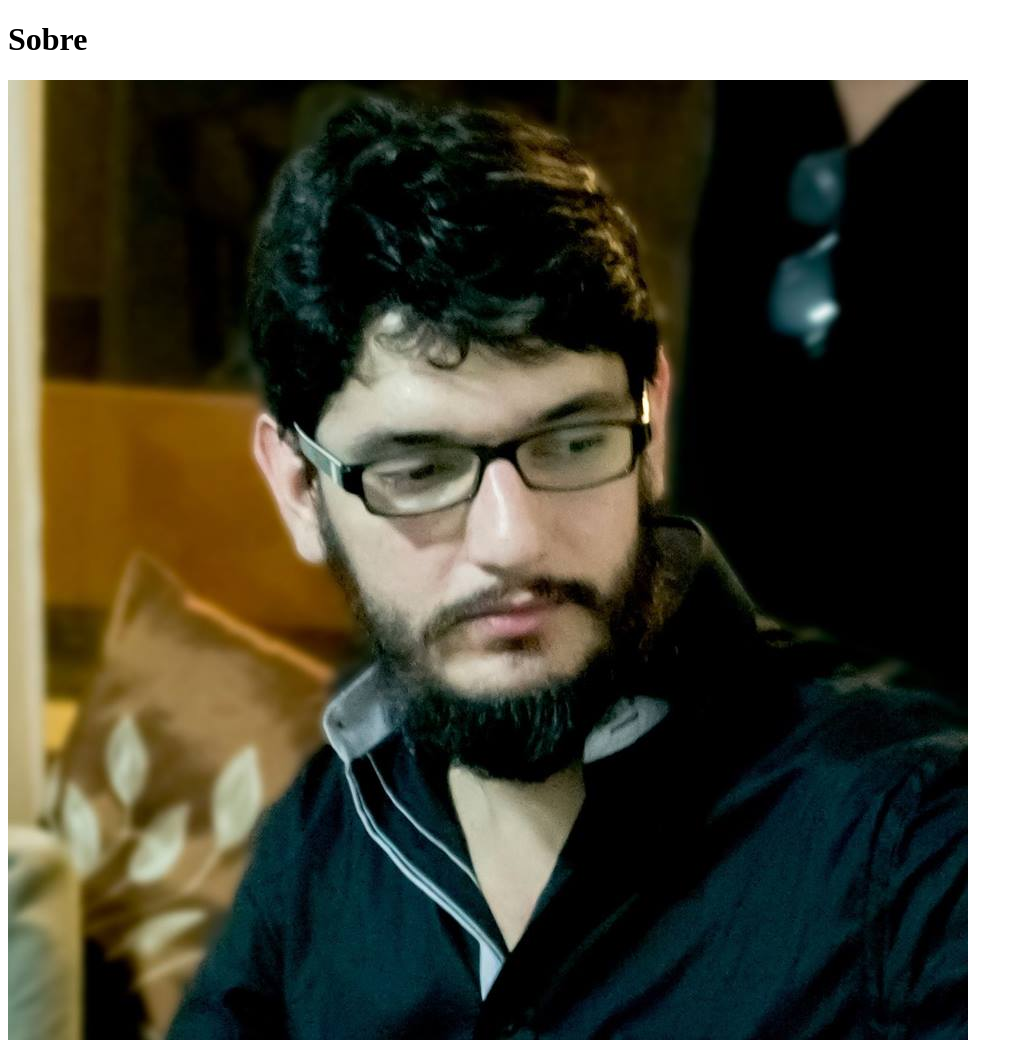
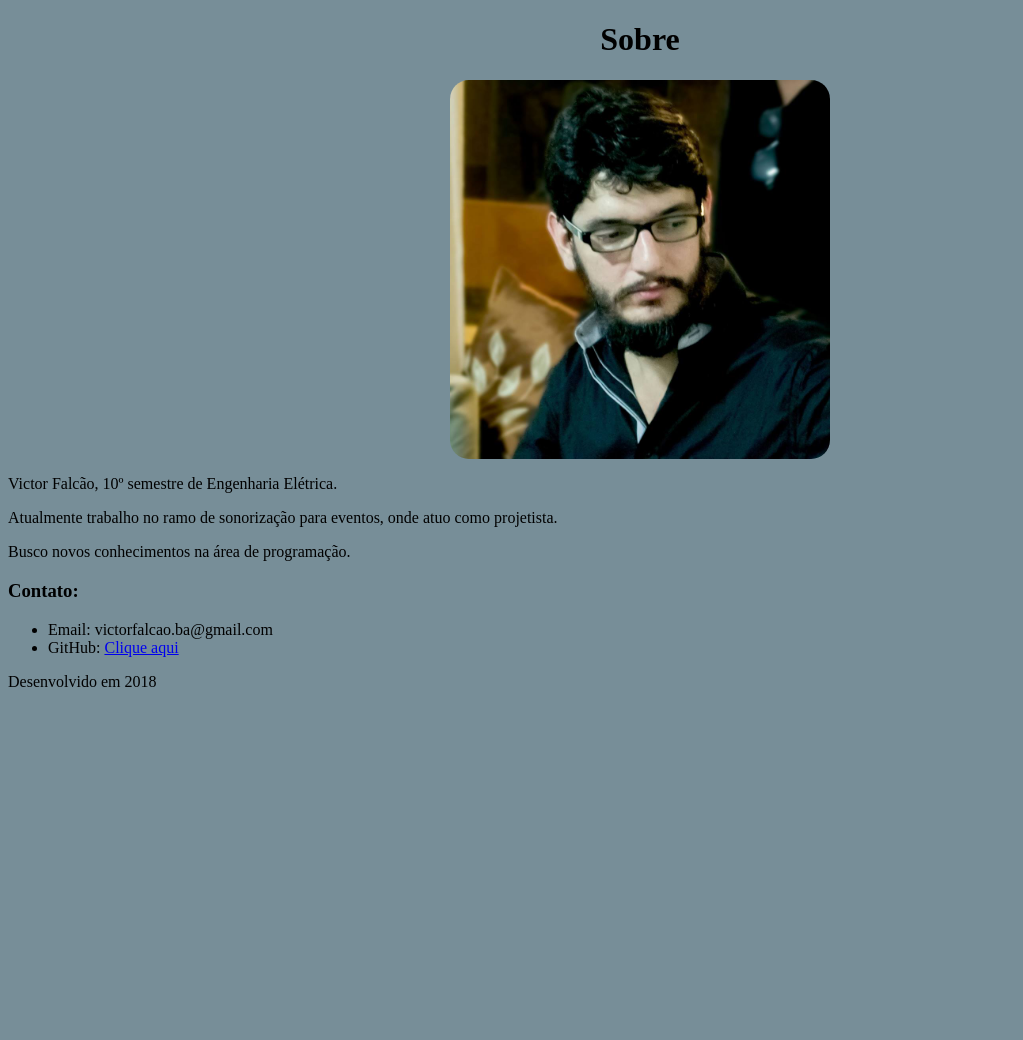
Before and after one commit to victorfalcaoba/perfil-web, a plain HTML site: page index.html in a window 1280 px wide. Shown: the top 1040 px of the page, without its empty margins (0-1023 px from the left). After the commit the page ends 800 px from the top, so only its background shows below. Drawn offline with Linux system fonts and the light colour scheme.

Commit message:
added css na aplicacao

```diff
--- /dev/null
+++ b/css/style.css
@@ -0,0 +1,15 @@
+.texto-centro{
+  text-align: center;
+}
+.img-centro{
+  margin-left: auto;
+  margin-right: auto;
+  display: block;
+  width: 30%;
+}
+.img-circle{
+  border-radius: 5%;
+}
+html{
+      background-color: #778E98;
+}
--- a/index.html
+++ b/index.html
@@ -2,17 +2,19 @@
 <html lang="pt" dir="ltr">
   <head>
       <!-- </head> Importante para o navegador -->
+
     <meta charset="utf-8">
     <title>Victor Falcão</title>
     <meta name="author" content="VFS">
     <meta name="description" content="Primeira Pagina criada no curso Front-End">
+    <link rel="stylesheet" href="css/style.css">
   <body>
     <!-- Conteudo do site -->
     <header>
-      <h1>Sobre</h1>
+      <h1 class="texto-centro">Sobre</h1>
     </header>
     <section>
-      <img src="img/perfil.jpg" alt="Foto do perfil">
+      <img class="img-centro img-circle" src="img/perfil.jpg" alt="Foto do perfil">
       <p>Victor Falcão, 10º semestre de Engenharia Elétrica.</p>
       <p>Atualmente trabalho no ramo de sonorização para eventos, onde atuo como projetista.</p>
       <p>Busco novos conhecimentos na área de programação.</p>
```
